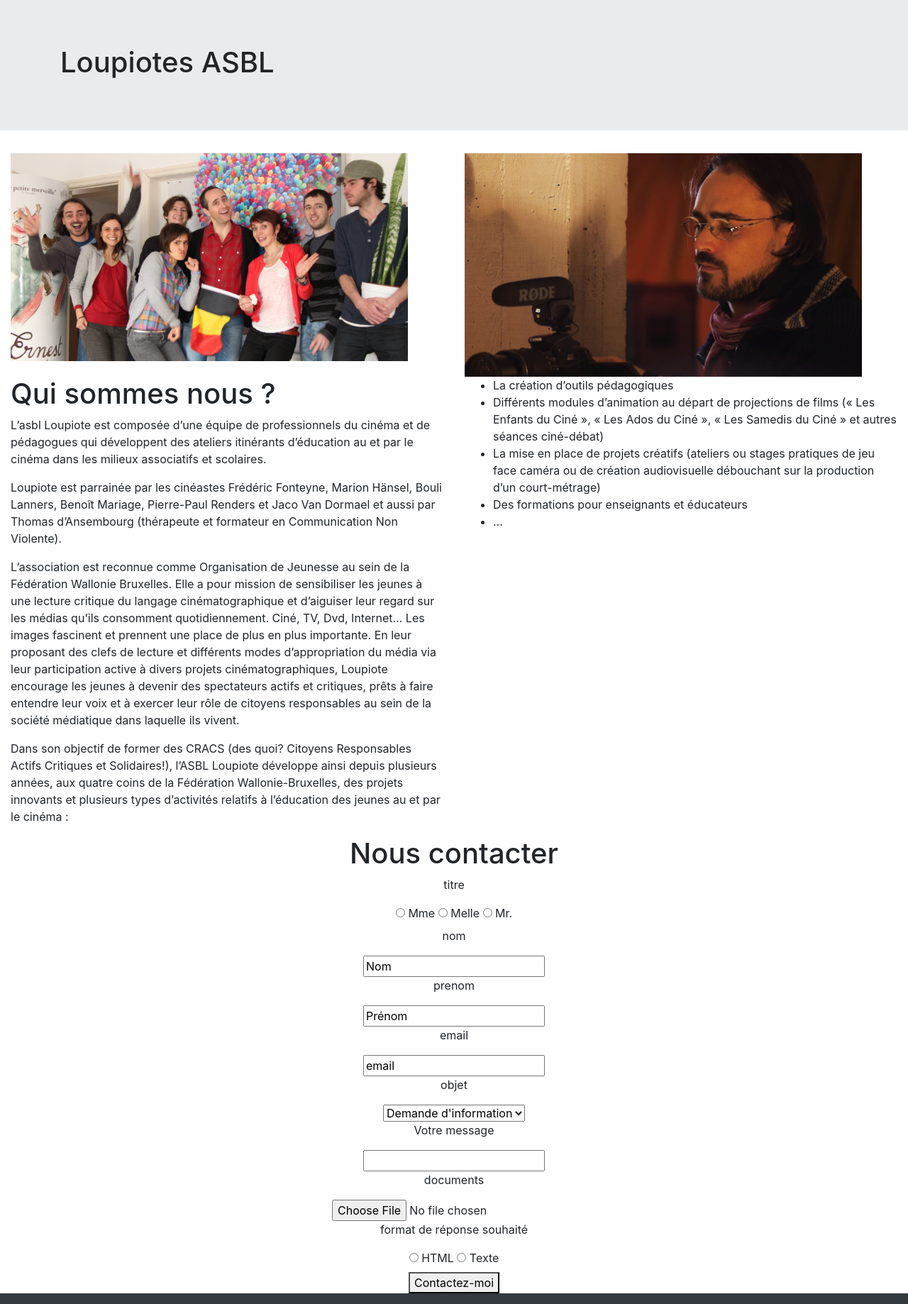
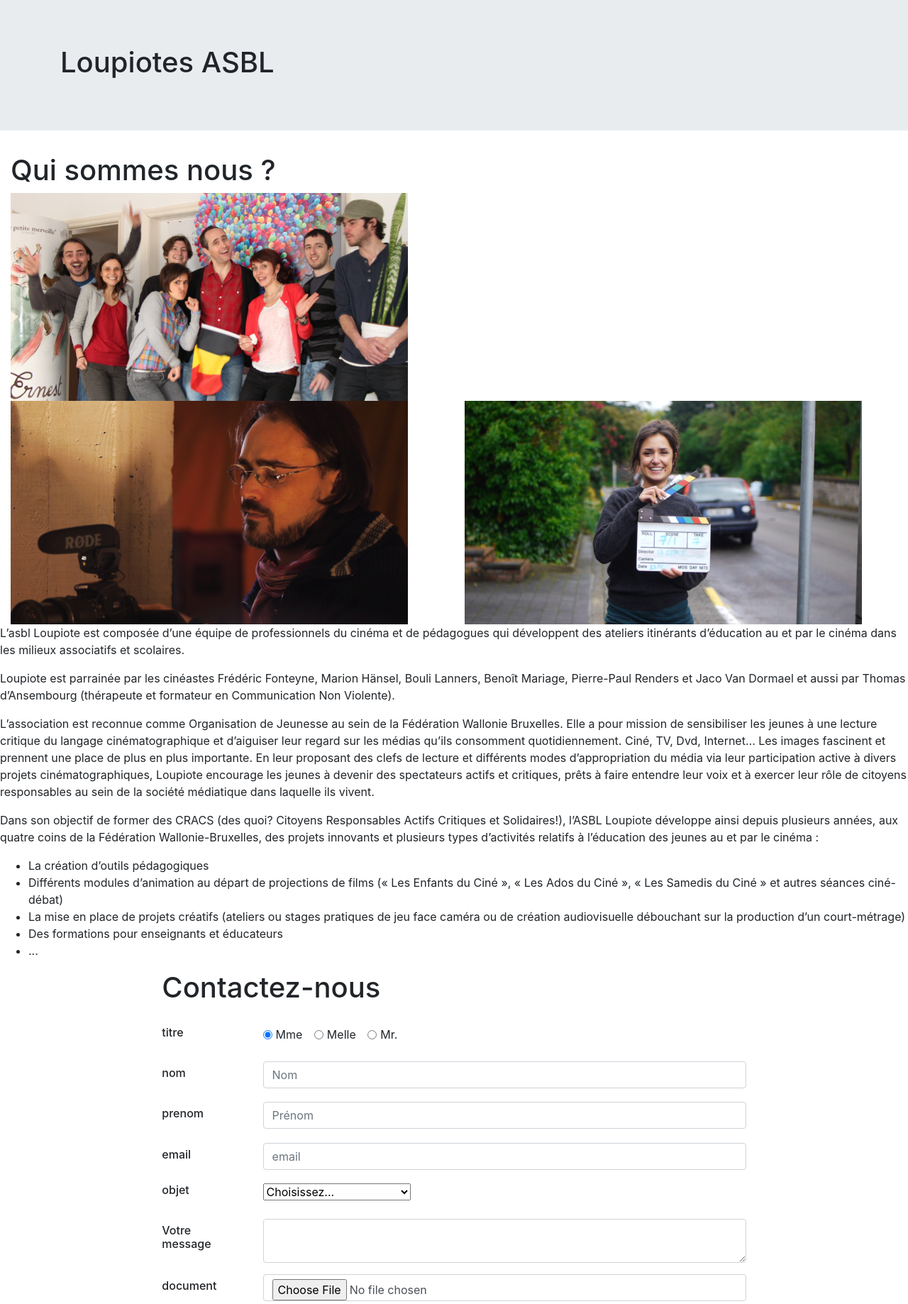
Before and after one commit to tonidano/multipage-website-in-php, a PHP site: page / in a window 1280 px wide. Shown: the part 112-1950 px from the top of the page at 71% size. Run offline with PHP 8.4, Linux system fonts and the light colour scheme.

Commit message:
contact update et formaulaire

```diff
--- a/assets/style.css
+++ b/assets/style.css
@@ -1,3 +1,27 @@
+/*------about/contact-------*/
+
+.formContainer h1 {
+    margin-bottom: 30px !important;
+}
+
+
+
+
+
+
+
+
+
+
+
+
+
+
+
+
+
+
+
 
 
 
--- a/contact.php
+++ b/contact.php
@@ -1,21 +1,26 @@
-<div class="container-fluid">
+<div class="container-fluid aboutContainer">
+    <h1>Qui sommes nous ?</h1>
+    <div class="row aboutBigPic">
+        <div class="col-xs-12 col-md-12">
+            <img src="./assets/images/equipeloupiot.png"  class="img-rounded" alt="photo de l'équipe de loupiote">
+        </div>
+    </div>
     <div class="row aboutPic">
-        <div class="col-6">
-            <img src="./assets/images/equipeloupiot.png"  class="img-fluid" alt="">
+        <div class="col-xs-12 col-md-6">
+            <img src="./assets/images/cameraman.png" class="img-fluid" alt="photo homme tenant caméra">
         </div>
-        <div class="col-6">
-            <img src="./assets/images/cameraman.png" alt="">
+        <div class="col-xs-12 col-md-6">
+            <img src="./assets/images/fille_clap.png" class="img-fluid" alt="photo fille faisant clap">
         </div>
     </div>
     <div class="row aboutText">
-        <div class="col">
-            <h1>Qui sommes nous ?</h1>
+        <div class="col-xs-12">
             <p>L’asbl Loupiote est composée d’une équipe de professionnels du cinéma et de pédagogues qui développent des ateliers itinérants d’éducation au et par le cinéma dans les milieux associatifs et scolaires.</p>
             <p>Loupiote est parrainée par les cinéastes Frédéric Fonteyne, Marion Hänsel, Bouli Lanners, Benoît Mariage, Pierre-Paul Renders et Jaco Van Dormael et aussi par Thomas d’Ansembourg (thérapeute et formateur en Communication Non Violente).</p>
             <p>L’association est reconnue comme Organisation de Jeunesse au sein de la Fédération Wallonie Bruxelles. Elle a pour mission de sensibiliser les jeunes à une lecture critique du langage cinématographique et d’aiguiser leur regard sur les médias qu’ils consomment quotidiennement. Ciné, TV, Dvd, Internet… Les images fascinent et prennent une place de plus en plus importante. En leur proposant des clefs de lecture et différents modes d’appropriation du média via leur participation active à divers projets cinématographiques, Loupiote encourage les jeunes à devenir des spectateurs actifs et critiques, prêts à faire entendre leur voix et à exercer leur rôle de citoyens responsables au sein de la société médiatique dans laquelle ils vivent.</p>
             <p>Dans son objectif de former des CRACS (des quoi? Citoyens Responsables Actifs Critiques et Solidaires!), l’ASBL Loupiote développe ainsi depuis plusieurs années, aux quatre coins de la Fédération Wallonie-Bruxelles, des projets innovants et plusieurs types d’activités relatifs à l’éducation des jeunes au et par le cinéma :</p>
         </div>
-        <div class="col">
+        <div class="col-xs-12">
             <ul>
                 <li>La création d’outils pédagogiques</li>
                 <li>Différents modules d’animation au départ de projections de films (« Les Enfants du Ciné », « Les Ados du Ciné », « Les Samedis du Ciné » et autres séances ciné-débat)</li>
@@ -25,59 +30,110 @@
             </ul>
         </div>
     </div>
-    <div class="row contact">
-        <div class="col">
-            <h1>Nous contacter</h1>
-            <form class="formulaire" action="" method="post">
-                <fieldset>
-                    <div class="form titre">
-                        <p>titre</p>
-                        <input id="madame" type="radio" name="titre" value="Mme">
-                        <label for="madame">Mme</label>
-                        <input id="mademoiselle" type="radio" name="titre" value="Melle">
-                        <label for="mademoiselle">Melle</label>
-                        <input id="monsieur" type="radio" name="titre" value="Mr.">
-                        <label for="monsieur">Mr.</label>
+</div>
+<div class="container-fluid formContainer">
+
+    <div class="row">
+
+        <div class="col-xs-12 col-md-8 offset-2">
+            <h1>Contactez-nous</h1>
+            <form method="post">
+                <fieldset class="form-group">
+                    <div class="row">
+                        <legend class="col-form-label col-sm-2 pt-0"><h6>titre</h6></legend>
+                        <div class="col-sm-10">
+                            <div class="form-check form-check-inline">
+                                <input class="form-check-input" type="radio" name="titreRadios" id="madameForm" value="option1" checked>
+                                <label class="form-check-label" for="madameForm">
+                                Mme
+                                </label>
+                            </div>
+                            <div class="form-check form-check-inline">
+                                <input class="form-check-input" type="radio" name="titreRadios" id="melleForm" value="option2">
+                                <label class="form-check-label" for="melleForm">
+                                Melle
+                                </label>
+                            </div>
+                            <div class="form-check form-check-inline disabled">
+                                <input class="form-check-input" type="radio" name="titreRadios" id="mrForm" value="option3">
+                                <label class="form-check-label" for="mrForm">
+                                Mr.
+                                </label>
+                            </div>
+                        </div>
                     </div>
-                    <div class="form form nom">
-                        <p>nom</p>
-                        <input type="text" name="nom" value="Nom">
+                </fieldset>
+                <div class="form-group row">
+                    <label for="nomForm" class="col-sm-2 col-form-label"><h6>nom</h6></label>
+                    <div class="col-sm-10">
+                        <input type="text" class="form-control" id="nomForm" placeholder="Nom">
                     </div>
-                    <div class="form prenom">
-                        <p>prenom</p>
-                        <input type="text" name="prenom" value="Prénom">
+                </div>
+                <div class="form-group row">
+                    <label for="prenomForm" class="col-sm-2 col-form-label"><h6>prenom</h6></label>
+                    <div class="col-sm-10">
+                        <input type="text" class="form-control" id="prenomForm" placeholder="Prénom">
                     </div>
-                    <div class="form email">
-                        <p>email</p>
-                        <input type="email" name="email" value="email">
+                </div>
+                <div class="form-group row">
+                    <label for="emailForm" class="col-sm-2 col-form-label"><h6>email</h6> </label>
+                    <div class="col-sm-10">
+                        <input type="email" class="form-control" id="emailForm" placeholder="email">
                     </div>
-                    <div class="form objet">
-                        <p>objet</p>
-                        <select class="select" name="objet">
-                            <option value="info">Demande d'information</option>
-                            <option value="autre">Autre</option>
-                        </select>
+                </div>
+                <fieldset class="form-group">
+                    <div class="row">
+                        <legend class="col-form-label col-sm-2 pt-0"><h6>objet</h6> </legend>
+                        <div class="col-sm-10">
+                            <div class="form-check form-check-inline">
+                                <select class="form-check-input" name="objetSelect">
+                                    <option selected>Choisissez...</option>
+                                    <option value="1">Demande d'informations</option>
+                                    <option value="2">Autre</option>
+                                </select>
+                            </div>
+                        </div>
                     </div>
-                    <div class="form message">
-                        <p>Votre message</p>
-                        <input type="text" name="message" value="">
+                </fieldset>
+                <div class="form-group row">
+                    <label for="messageForm" class="col-sm-2 col-form-label"><h6>Votre message</h6> </label>
+                    <div class="col-sm-10">
+                        <textarea class="form-control" id="messageForm" name="messageForm"></textarea>
                     </div>
-                    <div class="form documents">
-                        <p>documents</p>
-                        <input type="file" name="documents" value="">
+                </div>
+                <div class="form-group row">
+                    <label for="documentForm" class="col-sm-2 col-form-label"><h6>document</h6> </label>
+                    <div class="col-sm-10">
+                        <input type="file" class="form-control" id="documentForm">
                     </div>
-                    <div class="form format">
-                        <p>format de réponse souhaité</p>
-                        <input id="html" type="radio" name="format" value="html">
-                        <label for="html">HTML</label>
-                        <input id="texte" type="radio" name="format" value="texte">
-                        <label for="texte">Texte</label>
+                </div>
+                <fieldset class="form-group">
+                    <div class="row">
+                        <legend class="col-form-label col-sm-2 pt-0"><h6>format de réponse souhaité</h6> </legend>
+                        <div class="col-sm-10">
+                            <div class="form-check form-check-inline">
+                                <input class="form-check-input" type="radio" name="formatRadios" id="htmlForm" value="option1" checked>
+                                <label class="form-check-label" for="htmlForm">
+                                HTML
+                                </label>
+                            </div>
+                            <div class="form-check form-check-inline">
+                                <input class="form-check-input" type="radio" name="formatRadios" id="texteForm" value="option2">
+                                <label class="form-check-label" for="texteForm">
+                                Texte
+                                </label>
+                            </div>
+
+                        </div>
                     </div>
-                    <button type="submit" name="button">Contactez-moi</button>
                 </fieldset>
+                <div class="form-group row">
+                    <div class="col-sm-10">
+                        <button type="submit" class="btn btn-primary">Contactez-moi</button>
+                    </div>
+                </div>
             </form>
         </div>
 
     </div>
-
 </div>
```
